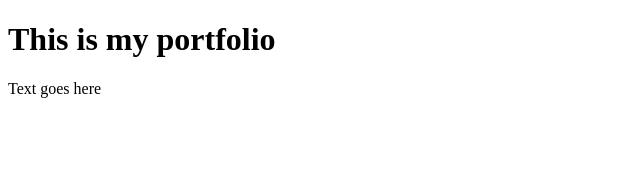
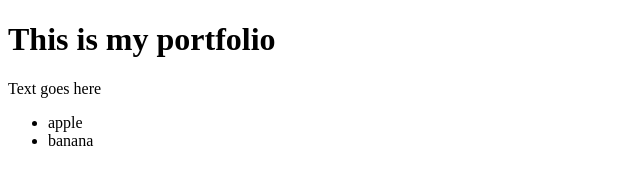
Before and after one commit to irynagrom/testing-repo, a plain HTML site: page index.html in a window 1280 px wide. Shown: the whole page, without its empty margins (0-640 px from the left). Drawn offline with Linux system fonts and the light colour scheme.

Commit message:
Added fruit list

```diff
--- a/index.html
+++ b/index.html
@@ -9,5 +9,9 @@
 <body>
    <h1> This is my portfolio</h1>
    <section>Text goes here</section>
+   <ul>
+       <li>apple</li>
+       <li>banana</li>
+   </ul>
 </body>
 </html>
```
